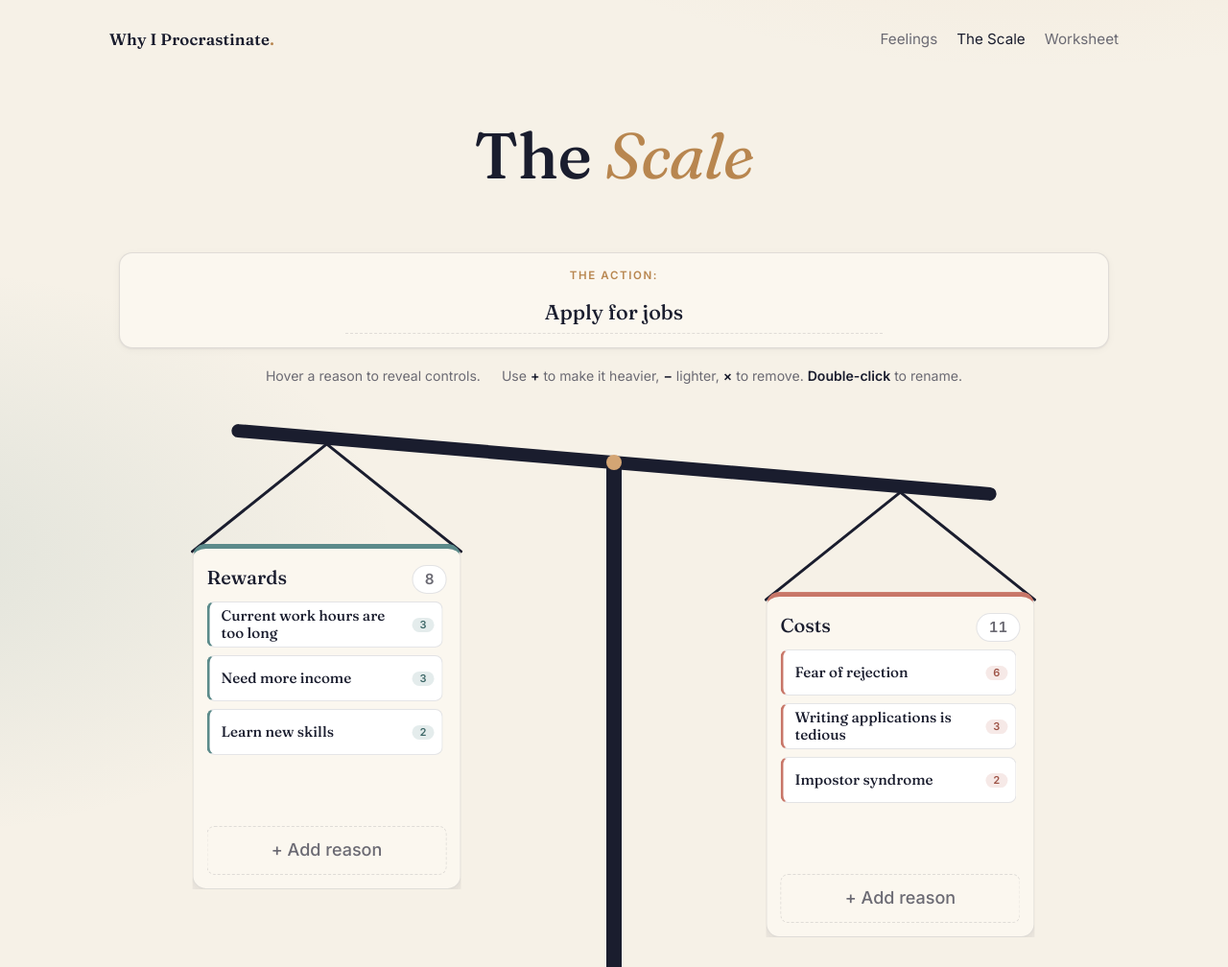
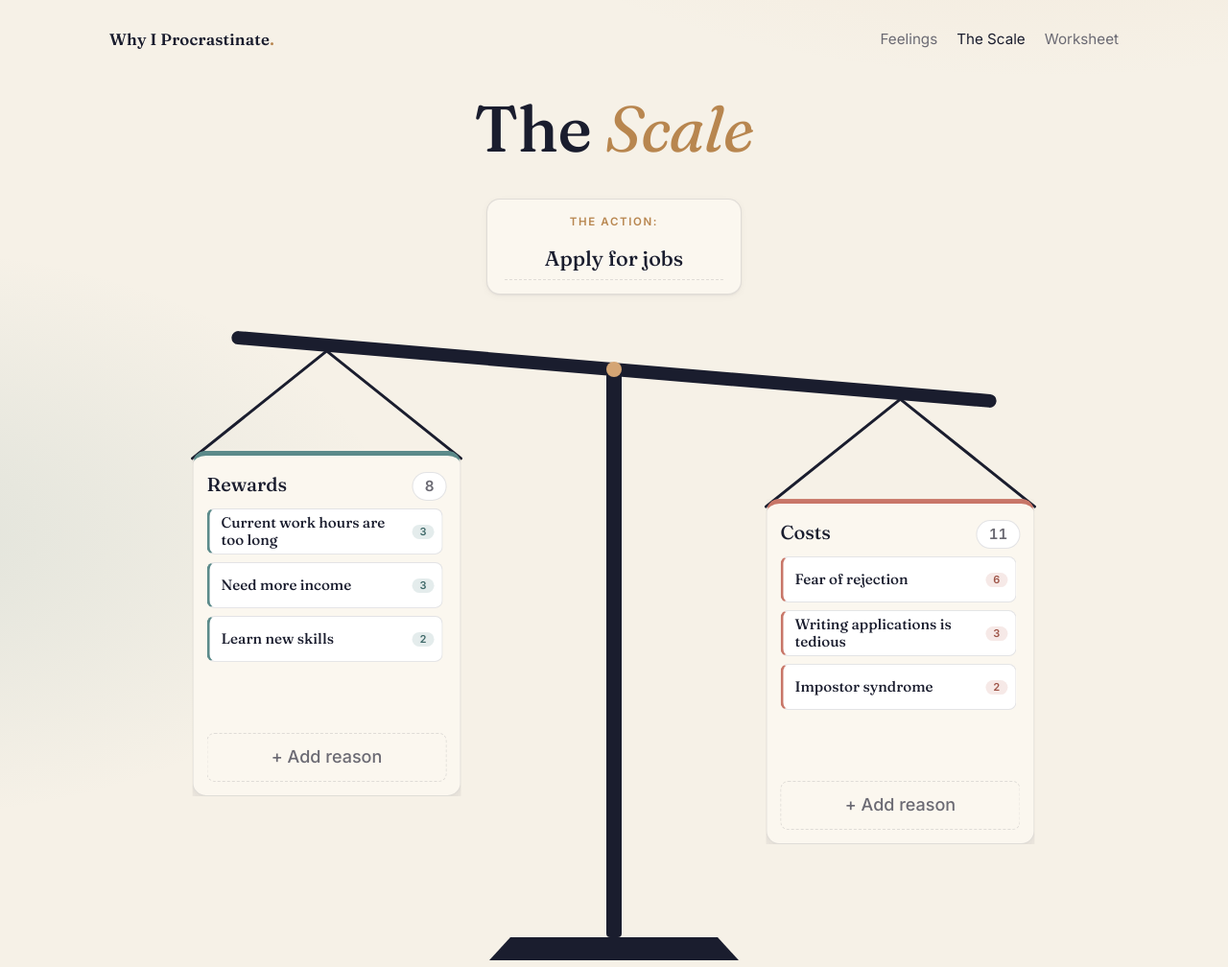
Before and after one commit to coldrickross/why-i-procrastinate, a plain HTML site: page scale.html in a window 1280 px wide. Shown: the top 1008 px of the page at 96% size. Drawn offline with Linux system fonts and the light colour scheme.

Commit message:
Tighten scale header spacing and shrink action bar

```diff
--- a/assets/scale-v2.js
+++ b/assets/scale-v2.js
@@ -97,7 +97,16 @@
 
   actionInput.addEventListener("input", (e) => {
     state.action = e.target.value;
+    sizeActionInput();
   });
+
+  function sizeActionInput() {
+    const minChars = 16;
+    const maxChars = 40;
+    const source = actionInput.value.trim() || actionInput.placeholder || "";
+    const chars = Math.min(maxChars, Math.max(minChars, source.length + 1));
+    actionInput.style.width = `${chars}ch`;
+  }
 
   // Attach once to the persistent pan containers (the inner rows get rebuilt
   // on every render, so per-row listeners would break mid-click).
@@ -195,7 +204,6 @@
     const label = document.createElement("span");
     label.className = "v2-item-text";
     label.textContent = item.text;
-    label.title = "Double-click to rename";
 
     const badge = document.createElement("span");
     badge.className = "v2-item-weight";
@@ -334,5 +342,6 @@
     return Math.max(lo, Math.min(hi, v));
   }
 
+  sizeActionInput();
   render();
 })();
--- a/assets/styles.css
+++ b/assets/styles.css
@@ -680,6 +680,11 @@ footer.page-foot a { color: var(--ink); }
   max-width: 1080px;
 }
 
+.hero.v2-hero {
+  padding-top: 44px;
+  padding-bottom: 20px;
+}
+
 .v2-action-bar {
   background: var(--paper);
   border: 1px solid var(--line);
@@ -690,7 +695,9 @@ footer.page-foot a { color: var(--ink); }
   flex-direction: column;
   align-items: center;
   gap: 8px;
-  margin-bottom: 18px;
+  width: fit-content;
+  max-width: 100%;
+  margin: 0 auto 18px;
   text-align: center;
 }
 
@@ -703,7 +710,8 @@ footer.page-foot a { color: var(--ink); }
 }
 
 .v2-action-input {
-  width: min(560px, 100%);
+  width: auto;
+  max-width: 100%;
   background: transparent;
   border: 0;
   outline: 0;
--- a/scale.html
+++ b/scale.html
@@ -20,7 +20,7 @@
     </div>
   </nav>
 
-  <header class="hero">
+  <header class="hero v2-hero">
     <h1>The <em>Scale</em></h1>
   </header>
 
@@ -34,11 +34,6 @@
         placeholder="Insert Action (e.g. Apply for jobs)"
         autocomplete="off"
       />
-    </section>
-
-    <section class="v2-legend" aria-label="How it works">
-      <span>Hover a reason to reveal controls.</span>
-      <span>Use <b>+</b> to make it heavier, <b>−</b> lighter, <b>×</b> to remove. <b>Double-click</b> to rename.</span>
     </section>
 
     <section class="v2-stage" aria-label="Interactive scale">
```
